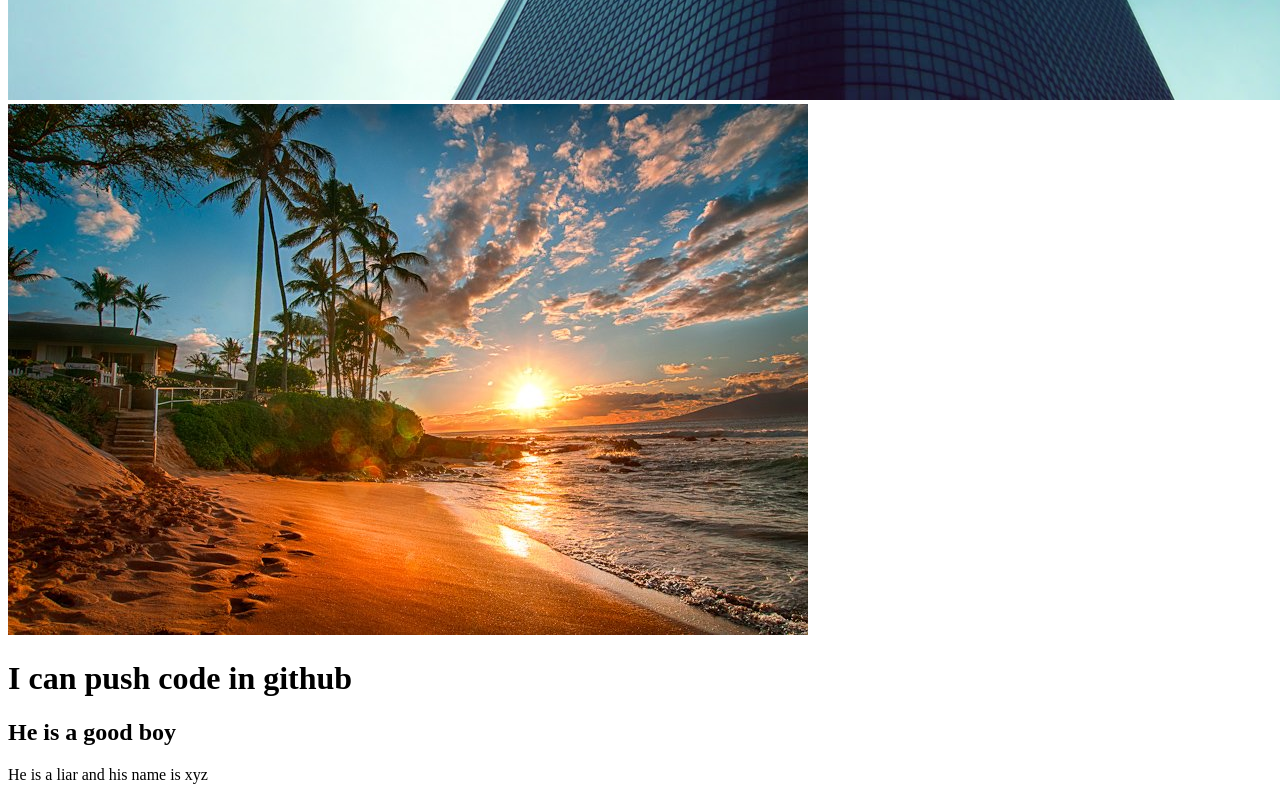
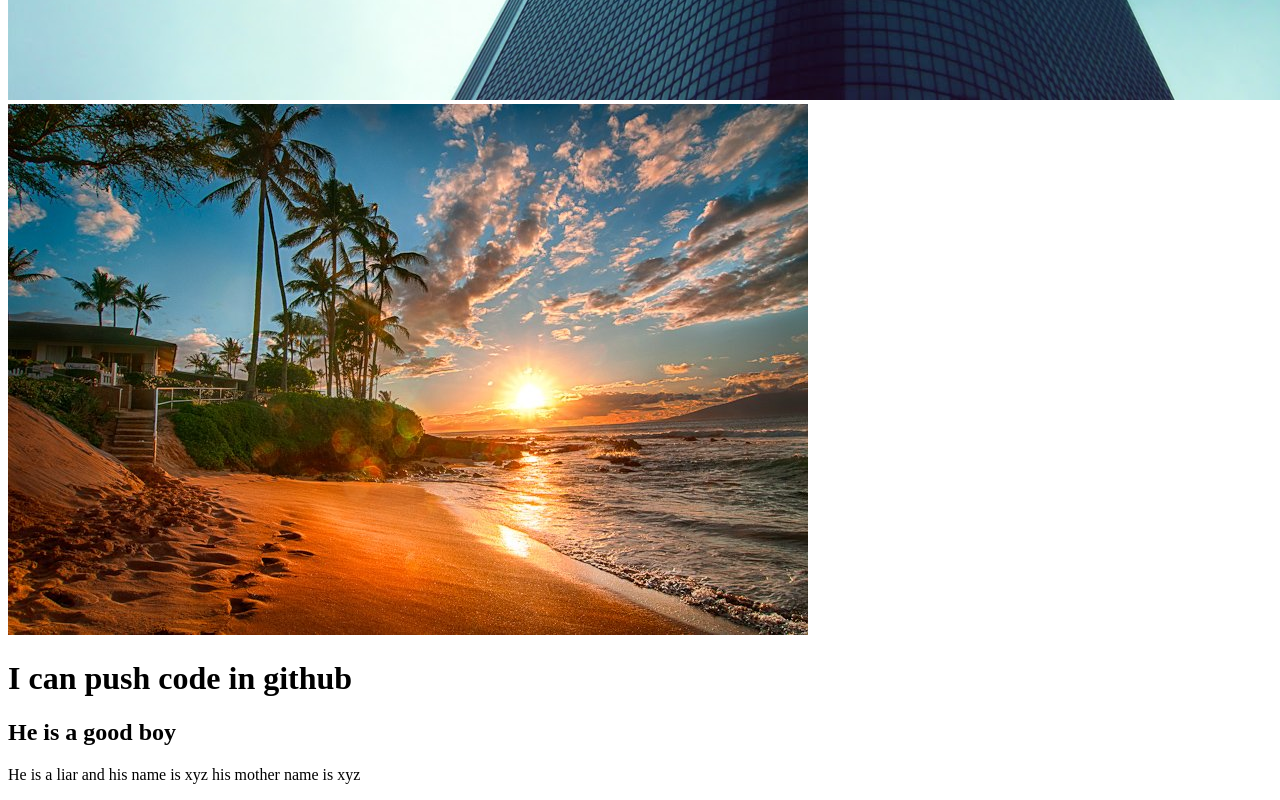
Before and after one commit to AshfaqueSami/my-second-repo, a plain HTML site: page index.html in a window 1280 px wide. Shown: the part 908-1708 px from the top of the page. Drawn offline with Linux system fonts and the light colour scheme.

Commit message:
added his mother name

```diff
--- a/index.html
+++ b/index.html
@@ -11,6 +11,6 @@
     <img src="bc.jpg" alt="">
     <h1>I can push code in github</h1>
     <h2>He is a good boy</h2>
-    <p>He is a liar and his name is xyz</p>
+    <p>He is a liar and his name is xyz his mother name is xyz</p>
 </body>
 </html>
```
